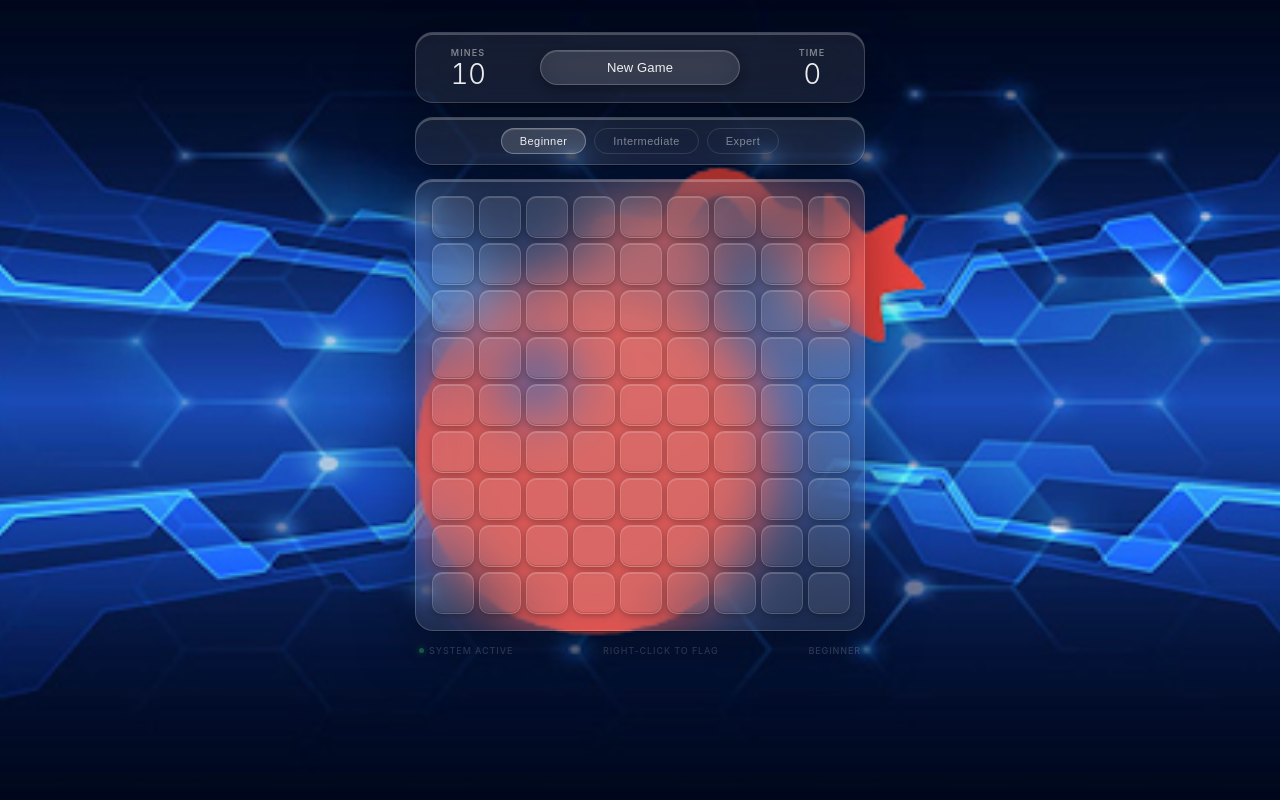
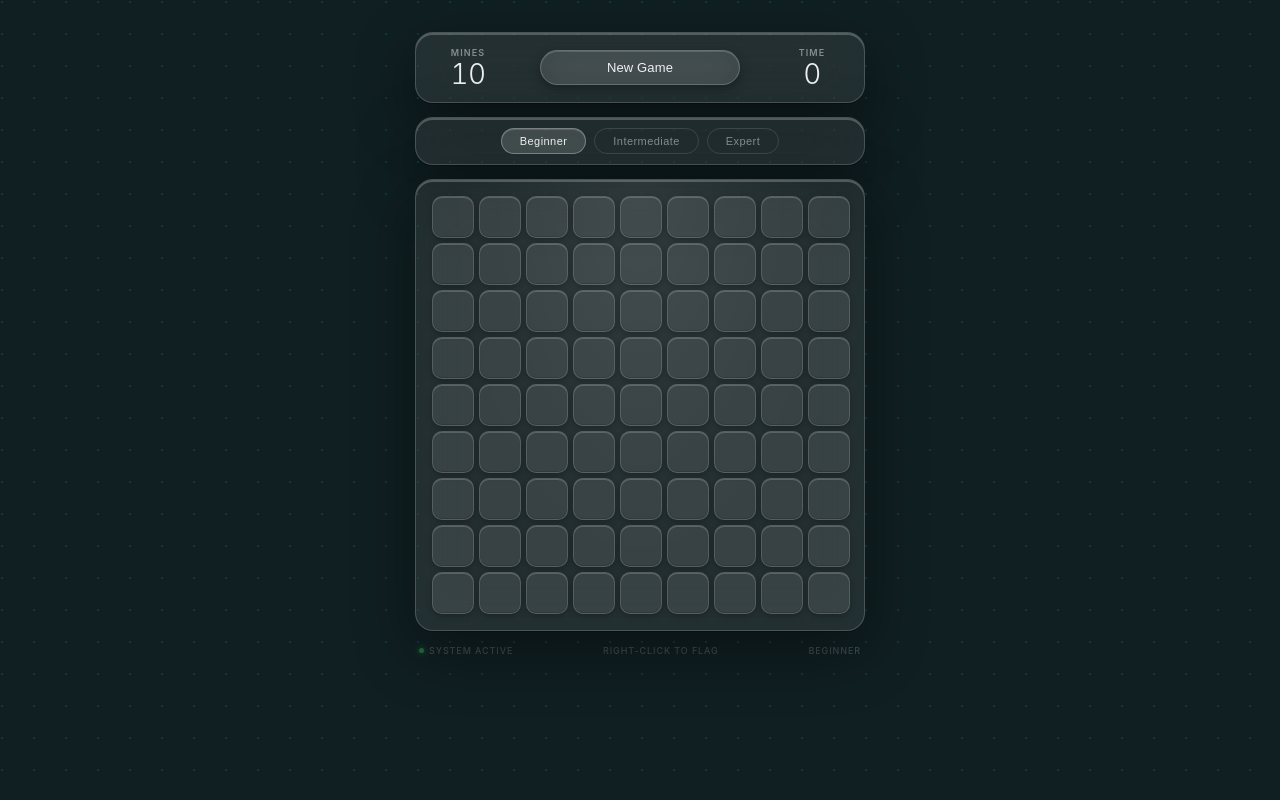
Before and after one commit to TONI7008/toni7008.github.io, a plain HTML site: page minesweeper_game.html in a window 1280 px wide. Drawn offline with Linux system fonts and the light colour scheme.

Commit message:
Refactor body styles in minesweeper_game.html
Updated body styles for background and layout.

```diff
--- a/minesweeper_game.html
+++ b/minesweeper_game.html
@@ -28,25 +28,48 @@
 
   * { box-sizing: border-box; margin: 0; padding: 0; }
 
-  body {
+  /**body {
     min-height: 100vh;
     display: flex;
     align-items: flex-start;
     justify-content: center;
     font-family: -apple-system, 'Helvetica Neue', sans-serif;
-    /*background:
+    background:
       radial-gradient(ellipse at 20% 20%, #2d1b69 0%, transparent 50%),
       radial-gradient(ellipse at 80% 80%, #1a3a6b 0%, transparent 50%),
       radial-gradient(ellipse at 60% 10%, #6b2d8b 0%, transparent 40%),
       linear-gradient(135deg, #0a0a1a 0%, #0d1a2e 50%, #1a0a2e 100%);
-    background-attachment: fixed;*/
+    background-attachment: fixed;
     background-image: url('Images/image.webp');
     background-repeat: no-repeat;
-    background-position: center center;   /* center the image */
-    background-size: cover;               /* fill screen, keep aspect ratio */
+    background-position: center center;
+    background-size: cover;
 
     padding: 32px 24px 48px;
-  }
+  }*/
+  body {
+  min-height: 100vh;
+  display: flex;
+  align-items: flex-start;
+  justify-content: center;
+  font-family: -apple-system, 'Helvetica Neue', sans-serif;
+
+  /* 1. Set the dark base color */
+  background-color: #101f22;
+
+  /* 2. Add the dot pattern using a radial gradient */
+  background-image: radial-gradient(
+    circle at 2px 2px,
+    rgba(13, 204, 242, 0.15) 1px,
+    transparent 0
+  );
+
+  /* 3. Set the size of the grid */
+  background-size: 32px 32px;
+
+  background-attachment: fixed;
+  padding: 32px 24px 48px;
+}
 
   /*.blob {
     position: fixed; border-radius: 50%;
```
